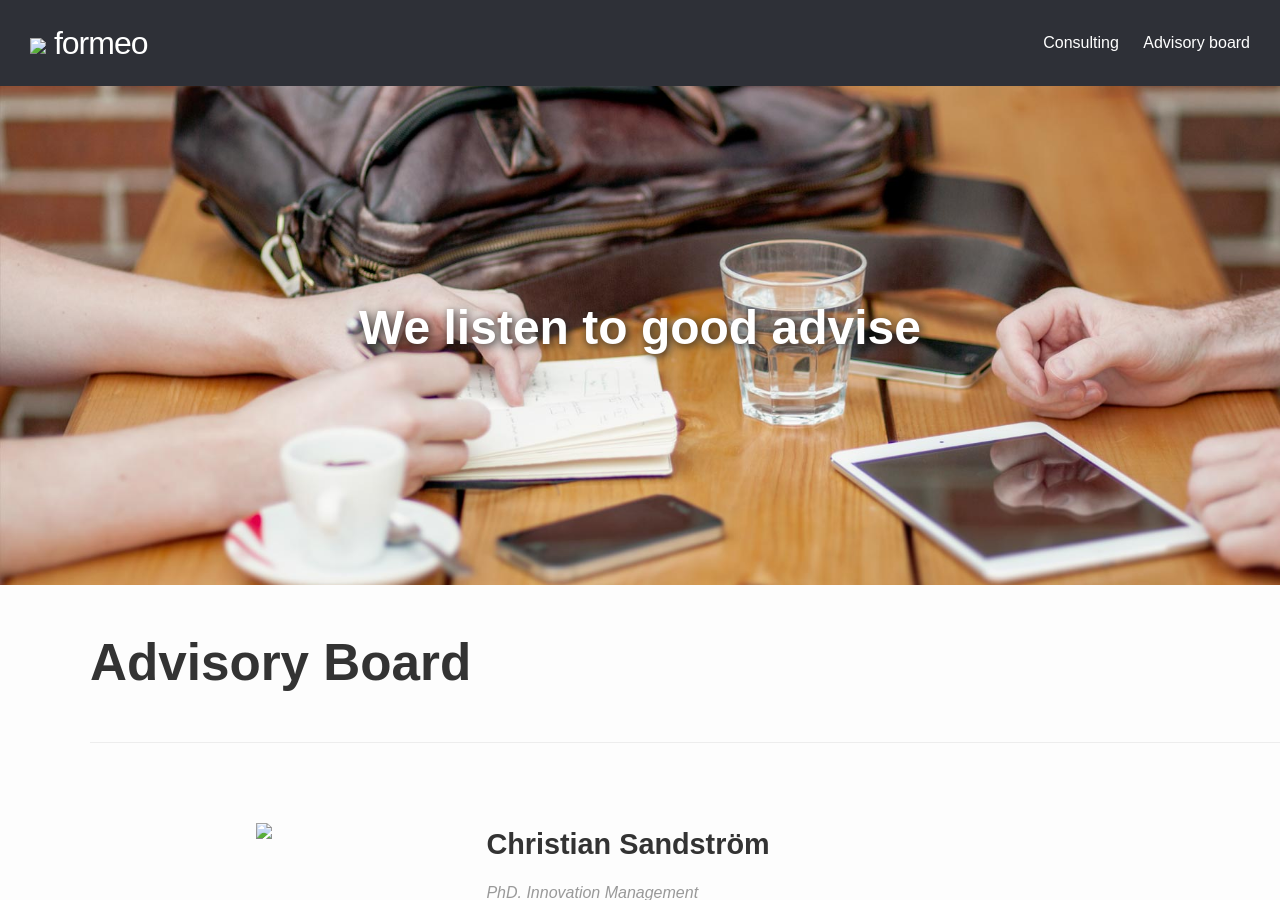
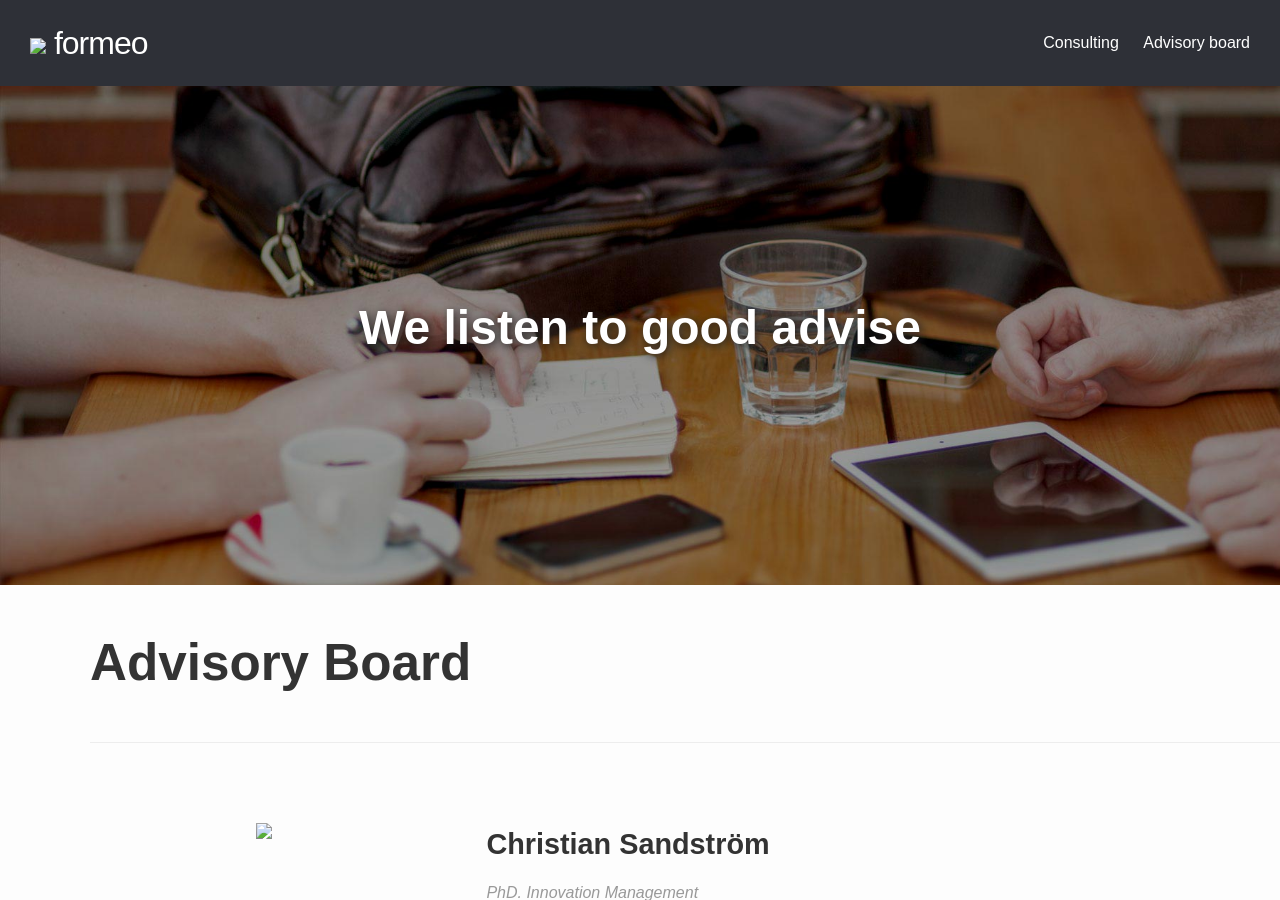
Before and after one commit to davidbergstrom/formeo-web, a Jekyll site: the page built from advisory-board.md, in a window 1280 px wide and 900 px high. Built offline with Jekyll 4.4.1, drawn with Linux system fonts in a browser that asks for light colours; nearby versions of some CDN libraries.

Commit message:
Darken images

```diff
--- a/_sass/components/_page-intro.scss
+++ b/_sass/components/_page-intro.scss
@@ -26,16 +26,16 @@
 
 .PageIntro--advisoryBoard {
     @extend .PageIntro;
-    background-image: url(../img/bag.jpg);
+    background-image: url(../img/advise-bag.jpg);
     min-height: 400px;
     height: 65vh;
 }
 
 .PageIntro--consulting {
     @extend .PageIntro;
-    background-image: url(../img/advise.jpg);
-    min-height: 700px;
-    height: 700px;
+    background-image: url(../img/consulting.jpg);
+    min-height: 400px;
+    height: 65vh;
 }
 
 .PageIntro-arrowDown {
```
Also changed, not shown: img/advise-bag.jpg (added), img/consulting.jpg (added).
